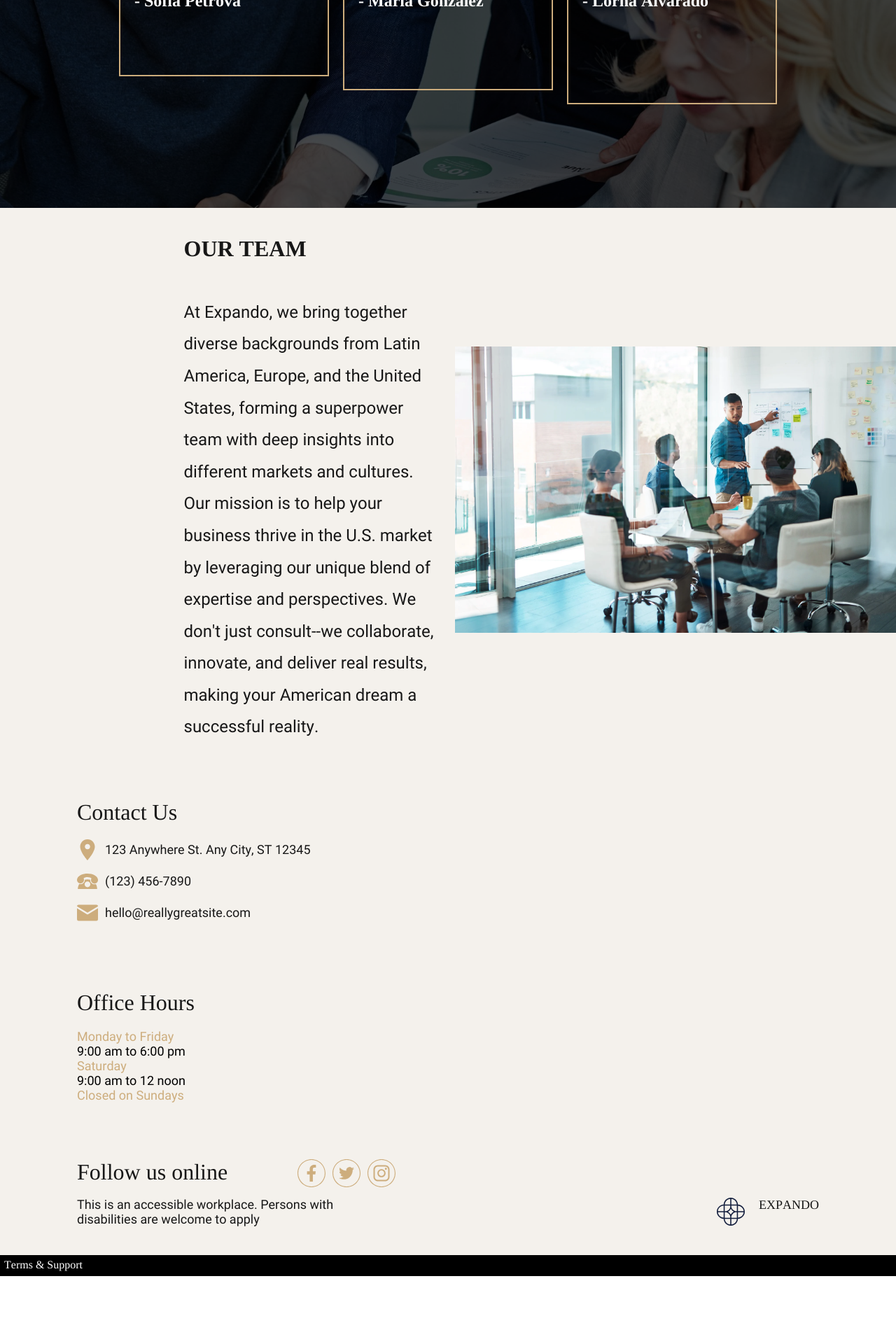
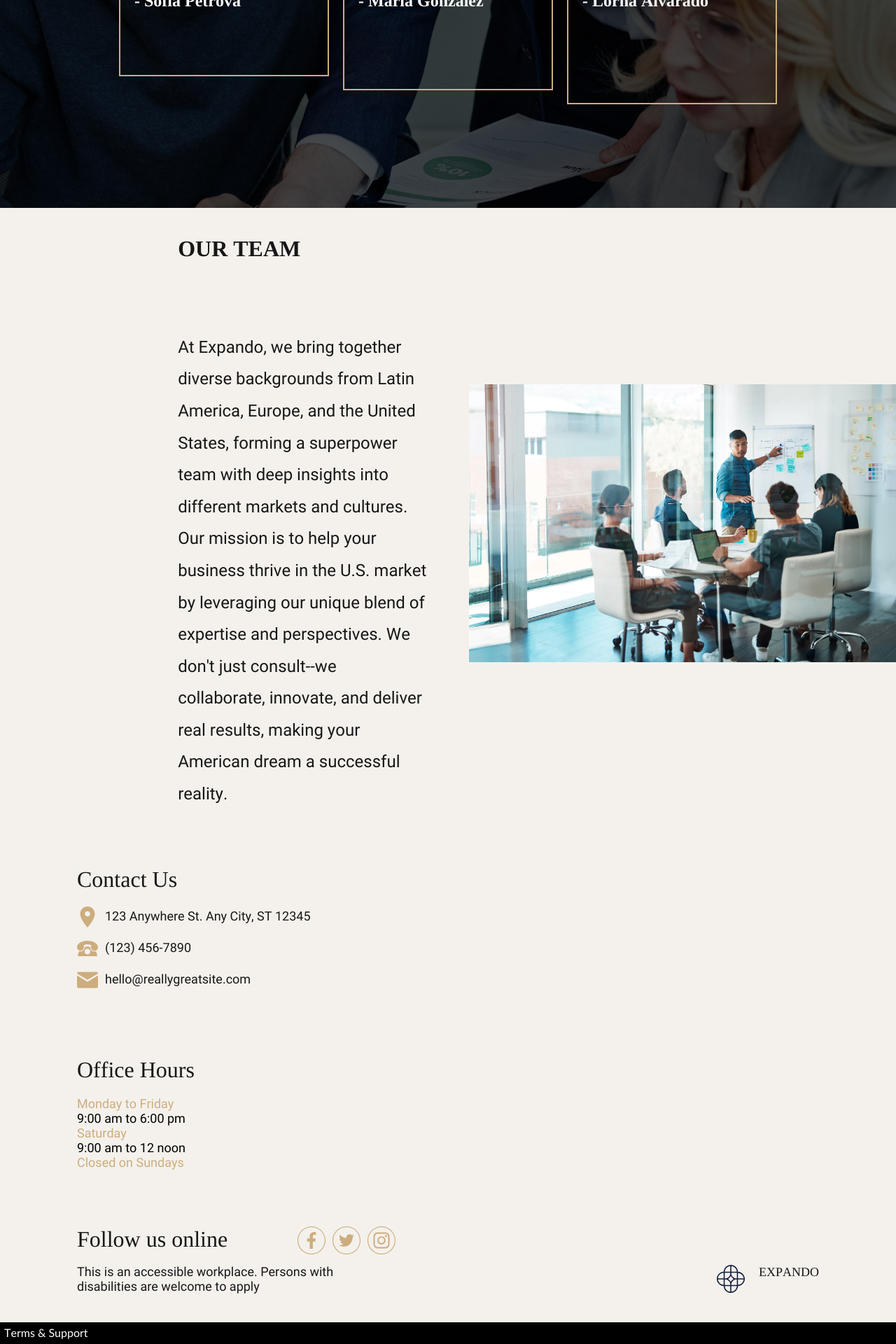
Before and after one commit to ShehzainHassan/Expando-Business, a Next.js app: page / in a window 1280 px wide. Shown: the part 4018-5938 px from the top of the page at 70% size. Before the commit the page ends 5841 px from the top, so only its background shows below. Built offline with nearby package versions, Linux system fonts and the light colour scheme.

Commit message:
Changed Footer font

```diff
--- a/src/components/feedback/feedback.module.css
+++ b/src/components/feedback/feedback.module.css
@@ -61,7 +61,7 @@
 .team {
   display: grid;
   grid-template-columns: 6fr 6fr;
-  gap: 20px;
+  gap: 60px;
 }
 .gridLayout {
   display: grid;
@@ -84,7 +84,7 @@
 
 .leftColumn h1 {
   font-size: 2rem;
-  margin-bottom: 50px;
+  margin-bottom: 100px;
 }
 
 .leftColumn p {
@@ -97,6 +97,7 @@
 .rightColumn img {
   max-width: 100%;
 }
+
 @media (max-width: 768px) {
   .gridLayout {
     grid-template-columns: 1fr;
--- a/src/components/footer/footer.module.css
+++ b/src/components/footer/footer.module.css
@@ -12,6 +12,7 @@
   background-color: black;
   color: white;
   cursor: pointer;
+  font-family: "Calibri", "Trebuchet MS", sans-serif;
 }
 .modal {
   display: flex;
@@ -25,6 +26,7 @@
   width: 20%;
   background-color: white;
   border-radius: 10px;
+  font-family: "Calibri", "Trebuchet MS", sans-serif;
 }
 .modalButtons {
   display: flex;
@@ -56,3 +58,14 @@
 .closeBtn:hover {
   background-color: rgba(64, 87, 109, 0.07);
 }
+@media (max-width: 768px) {
+  .modal {
+    position: relative;
+    top: 0;
+    left: 0;
+    margin: 0;
+    width: 100%;
+    height: 100vh;
+    border-radius: 0;
+  }
+}
--- a/src/components/footer/footer.tsx
+++ b/src/components/footer/footer.tsx
@@ -18,9 +18,9 @@ export default function Footer() {
           <h1>Terms & Support</h1>
           <p>
             This website has been created with Canva, but the content is User
-            Content that is subject to our Terms of Use. If you see anything
-            that breaches our acceptable use policy, please report it to our
-            content review team.
+            Content that is subject to our <u>Terms of Use</u>. If you see
+            anything that breaches our <u>acceptable use policy</u>, please
+            report it to our content review team.
           </p>
           <div className={classes.modalButtons}>
             <button onClick={closeModal} className={classes.closeBtn}>
```
